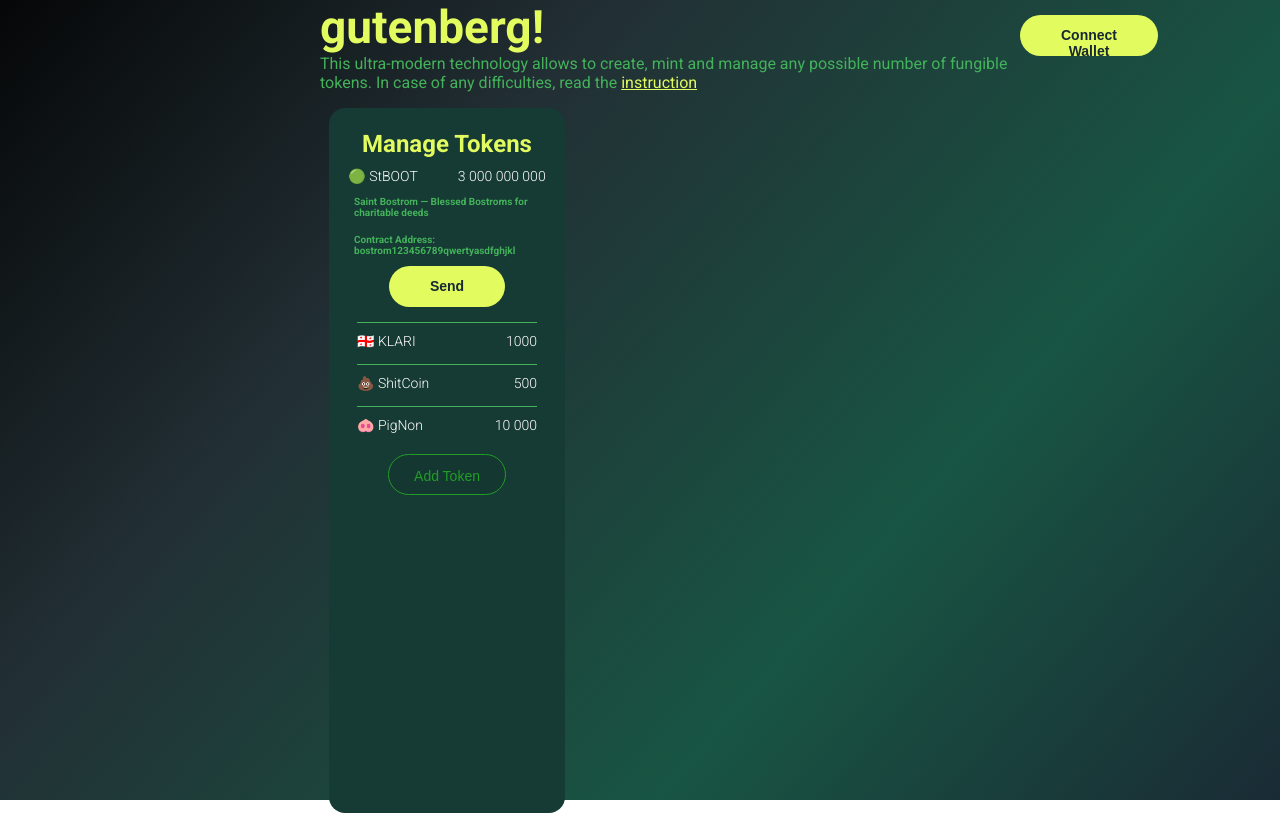
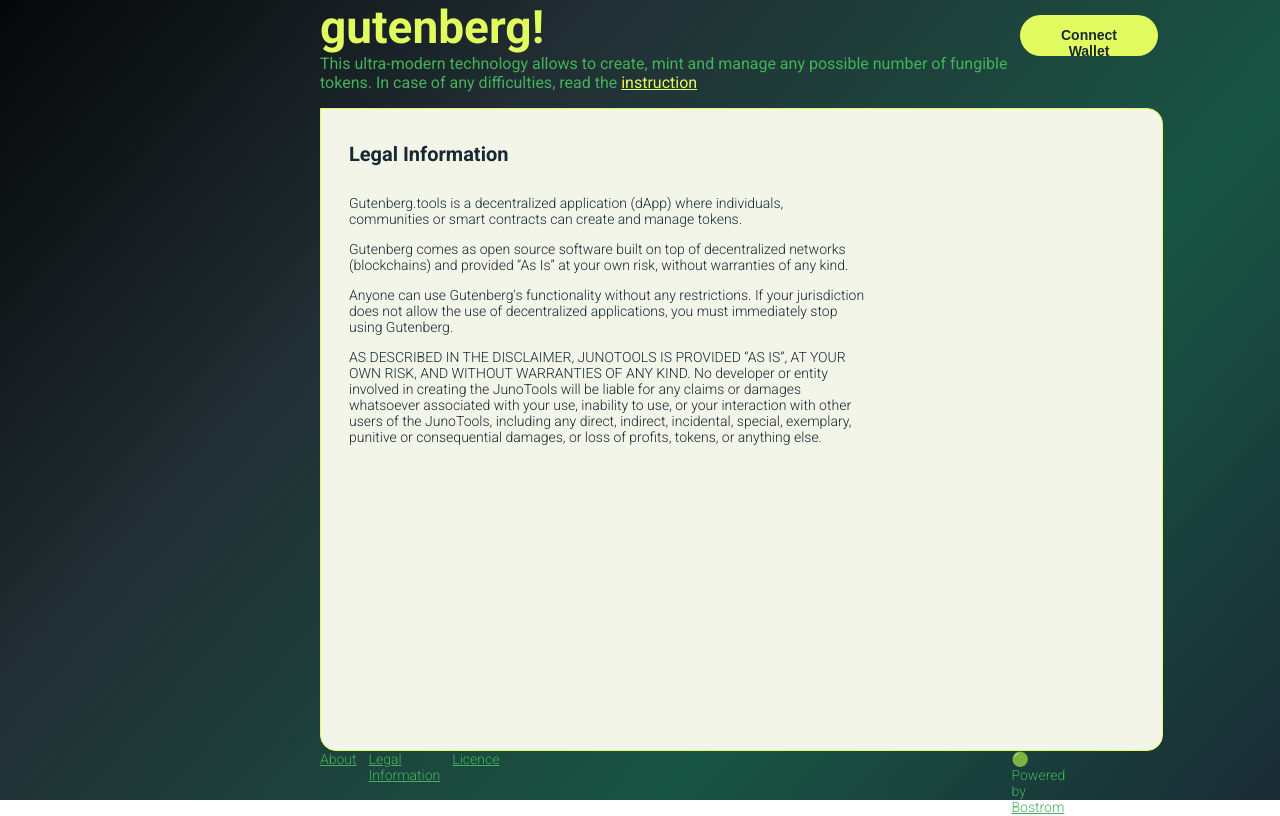
Before and after one commit to diekuche/gutenberg, a React (Create React App) app: page /legalinfo in a window 1280 px wide. Shown: the top 816 px of the page. Built offline with nearby package versions, Linux system fonts and the light colour scheme.

Commit message:
Merge branch 'main' of https://github.com/diekuche/gutenberg

```diff
--- a/src/App.css
+++ b/src/App.css
@@ -17,9 +17,11 @@
 }
 
 .container {
+  flex-direction: column;
   width: 30vw;
   margin: 0 25vw;
-  display: block;
+  display: flex;
+  height: 100%;
 }
 
 .font-link {
@@ -37,3 +39,7 @@
     background-position: 100 50%;
   }
 }
+
+.mainpage {
+  flex-grow: 1;
+}
--- a/src/App.tsx
+++ b/src/App.tsx
@@ -4,7 +4,7 @@
 import MainPage from "./components/MainPage/MainPage";
 import Footer from "./components/Footer/Footer";
 import Header from "./components/Header/Header";
-import ManageTokens from "./components/ManageTokens/ManageTok";
+import LegalInform from "./components/Legal Information/LegalInform";
 import { BrowserRouter as Router, Routes, Route } from "react-router-dom";
 import { configKeplr, CYBER } from "./utils/config";
 
@@ -32,7 +32,9 @@
           <Header />
           <Routes>
             <Route path="/" element={<MainPage />}></Route>
-            <Route path="/legalinfo" element={<ManageTokens />}></Route>
+            <Route path="/legalinfo" element={<LegalInform />}></Route>
+
+            <Route path="/Legal Information" element={<LegalInform />} />
           </Routes>
           <Footer />
         </Router>
--- a/src/components/Footer/Footer.module.css
+++ b/src/components/Footer/Footer.module.css
@@ -2,7 +2,7 @@
   display: flex;
   width: 50vw;
   justify-content: flex-start;
-  margin: 136px auto 0px;
+  margin-top: auto;
 }
 
 .link {
--- a/src/components/Legal Information/LegalInform.module.css
+++ b/src/components/Legal Information/LegalInform.module.css
@@ -1,6 +1,6 @@
 .headlegal {
   width: 841px;
-  height: 787px;
+  height: 700px;
   background: #f3f5e9;
   border: 1px solid #e2fb5f;
   border-radius: 0px 16px 16px 16px;
--- a/src/components/MainPage/MainPage.tsx
+++ b/src/components/MainPage/MainPage.tsx
@@ -20,7 +20,6 @@
   return (
     <div className={styles.mainpage}>
       <div className={styles.group}>
-        <LegalInform />
         <Tabs selectedId={selectedTabId} tabs={tabs} onClick={handleTabClick} />
         <div className={styles.tools}>
           <div className={styles.tabPageContent}>
```
